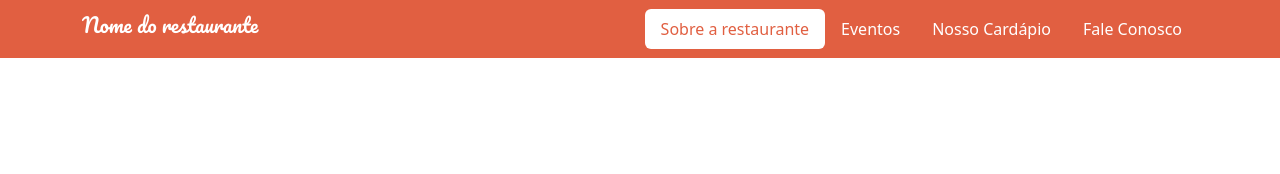
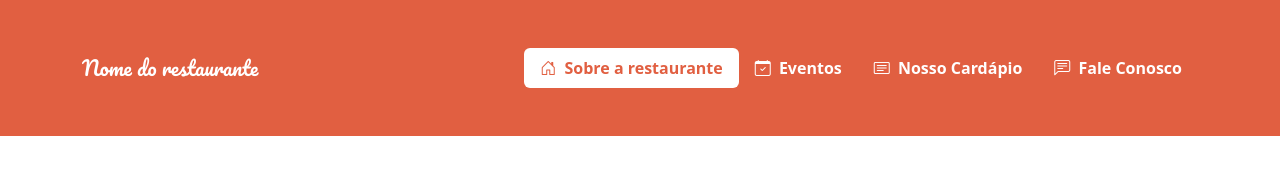
Before and after one commit to rafaareis/modulo-14-projeto-3, a plain HTML site: page index.html in a window 1280 px wide. Drawn offline with nearby package versions, Linux system fonts and the light colour scheme; a web font is replaced by a local one.

Commit message:
Commit 08062023-1822: Aula 2

```diff
--- a/index.html
+++ b/index.html
@@ -8,27 +8,46 @@
     <link rel="preconnect" href="https://fonts.googleapis.com">
     <link rel="preconnect" href="https://fonts.gstatic.com" crossorigin>
     <link href="https://fonts.googleapis.com/css2?family=Bruno+Ace&family=Pacifico&family=Roboto:wght@400;700&display=swap" rel="stylesheet">
+    <link rel="stylesheet" href="https://cdn.jsdelivr.net/npm/bootstrap-icons@1.10.5/font/bootstrap-icons.css">
     <link rel="stylesheet" href="main.css">
     <title>Exercício - Módulo 14</title>
 </head>
 <body>
-    <header class="navbar navbar-expand-lg-sticky-top">
+    <header class="navbar navbar-expand-lg sticky-top p-5">
         <div class="container">
-            <h1 class="navbar-brand">Nome do restaurante</h1>
-            <ul class="nav nav-pills">
-                <li class="nav-item">
-                    <a class="nav-link active"href="">Sobre a restaurante</a>
+            <h1 class="navbar-brand m-0">Nome do restaurante</h1>
+            <button class="navbar-toggler" data-bs-toggle="collapse" data-bs-target="#menu-navegacao">
+                <span class="navbar-toggler-icon">
+                </span>
+            </button>
+            <nav class="navbar-collapse collapse justify-content-end" id="menu-navegacao">
+                <ul class="nav nav-pills d-block d-md-flex">
+                    <li class="nav-item fw-bold">
+                        <a class="nav-link active"href="">
+                            <i class="bi bi-house-door me-1"></i>
+                            Sobre a restaurante
+                        </a>
                     </li>
-                <li class="nav-item">
-                    <a class="nav-link" href="">Eventos</a>
+                    <li class="nav-item fw-bold">
+                        <a class="nav-link" href="">
+                            <i class="bi bi-calendar-check me-1"></i>
+                            Eventos
+                        </a>
                     </li>
-                <li class="nav-item">
-                    <a class="nav-link" href="">Nosso Cardápio</a>
+                    <li class="nav-item fw-bold">
+                        <a class="nav-link" href="">
+                            <i class="bi bi-card-text me-1"></i>
+                            Nosso Cardápio
+                        </a>
                     </li>
-                <li class="nav-item">
-                    <a class="nav-link" href="">Fale Conosco</a>
+                    <li class="nav-item fw-bold">
+                        <a class="nav-link" href="">
+                            <i class="bi bi-chat-left-text me-1"></i>
+                            Fale Conosco
+                        </a>
                     </li>
                 </ul>
+            </nav>
         </div>
 
     </header>
--- a/main.css
+++ b/main.css
@@ -1,6 +1,7 @@
 :root {
     --cor1: #e15f41;
     --cor2: #fff;
+    --cor3: #ffeae6;
     --font1: 'Bruno Ace', cursive;
     --font2: 'Pacifico', cursive;
     --font3: 'Roboto', sans-serif
@@ -26,3 +27,7 @@
 .navbar-brand {
     font-family: var(--font2);
 }
+
+.navbar-toggler {
+    background-color: var(--cor3);
+}
```
Lines whose indentation alone changed are shown as unchanged.
